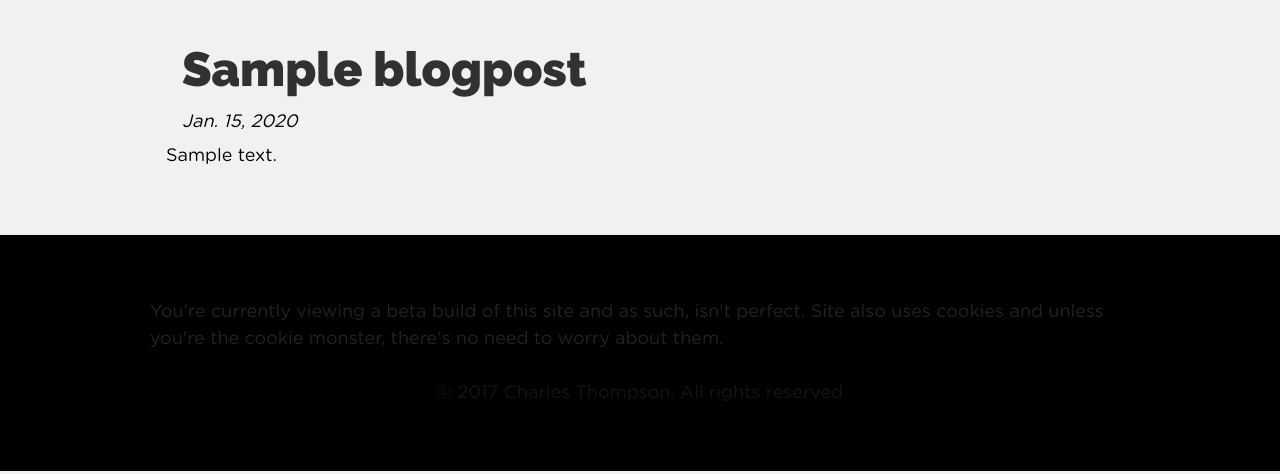
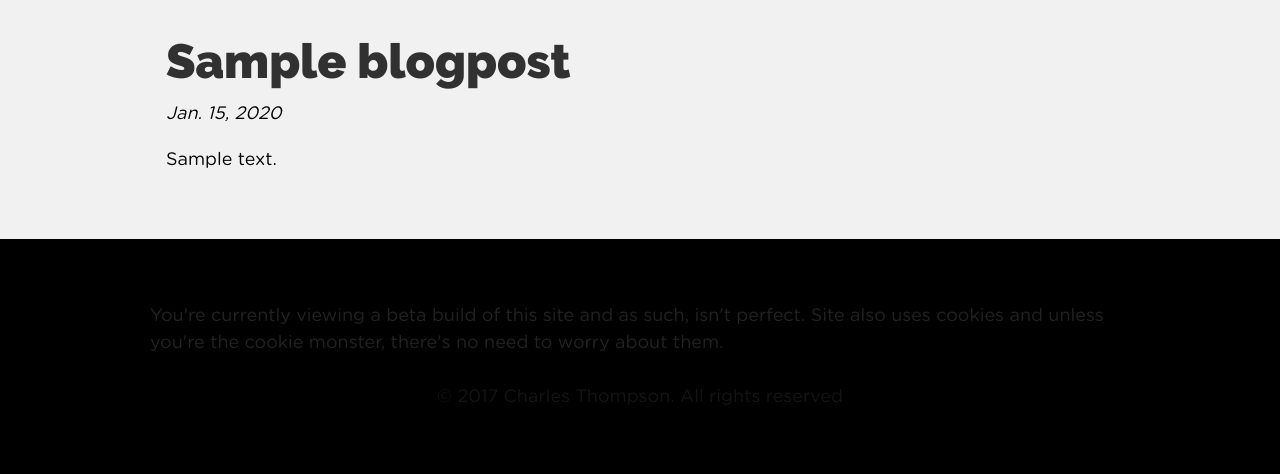
Before and after one commit to cpkthompson/cpkthompson.github.io, a Django app: a page that uses blog/templates/blog/blog_post.html in a window 1280 px wide. Shown: the top 474 px of the page. Run offline with Django 3.2, Linux system fonts and the light colour scheme; tables that the repository leaves empty hold one stand-in row (values such as "Sample post"); some libraries are stand-ins or nearby versions.

Commit message:
Added Markdown

```diff
--- a/blog/templates/blog/blog_post.html
+++ b/blog/templates/blog/blog_post.html
@@ -5,10 +5,8 @@
 
 
     <div class="w3-content w3-container w3-padding-32">
-        <header class="w3-padding">
-            <h1 class="w3-xxxlarge">{{ blog_post.post_title }}</h1>
-            <p style="font-style: italic">{{ blog_post.post_publish|date }}</p>
-        </header>
+        <h1 class="w3-xxxlarge">{{ blog_post.post_title }}</h1>
+        <p style="font-style: italic">{{ blog_post.post_publish|date }}</p>
         <article class="w3-content w3-twothird" style="line-height: 1.9">
             {{ blog_post.post_body|markdown }}
         </article>
```
